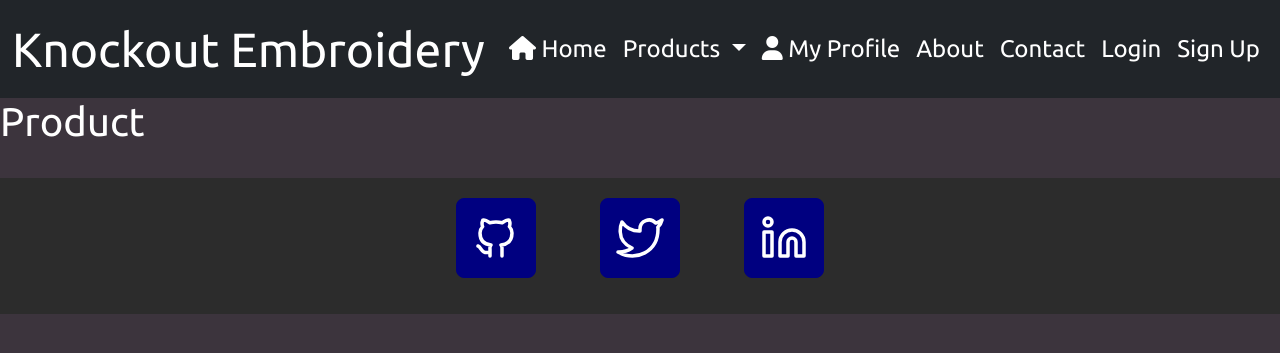
After one commit to ojalaw/knockout-embroidery-MP4, a Django app: page /products/ in a window 1280 px wide. The commit adds this page. Shown: the top 353 px of the page. Run offline with Django 5.2, Linux system fonts and the light colour scheme; some libraries are stand-ins or nearby versions.

Commit message:
Minor update to multiple files
added html files for product and review, added views and urls to facilitate the functionality of the pages.

```diff
--- a/knockout_embroidery/settings.py
+++ b/knockout_embroidery/settings.py
@@ -46,6 +46,7 @@ INSTALLED_APPS = [
 
     'home',
     'users',
+    'product',
 ]
 
 MIDDLEWARE = [
--- a/knockout_embroidery/urls.py
+++ b/knockout_embroidery/urls.py
@@ -17,6 +17,7 @@ Including another URLconf
 from django.contrib import admin
 from django.urls import path, include
 from home.views import home
+from product.views import product, review
 from django.contrib.auth import views as auth_views
 
 urlpatterns = [
@@ -25,4 +26,6 @@ urlpatterns = [
     path('users/', include('users.urls')),
     path('login/', auth_views.LoginView.as_view(template_name='users/login.html'), name='login'),
     path('logout/', auth_views.LogoutView.as_view(), name='logout'),
+    path('products/', product, name='product'),
+    path('reviews/', review, name='review'),
 ]
--- /dev/null
+++ b/product/templates/product/product.html
@@ -0,0 +1,5 @@
+{% extends 'base.html' %}
+
+{% block content %}
+   <h1>Product</h1>
+{% endblock %}
--- /dev/null
+++ b/product/templates/product/reviews.html
@@ -0,0 +1,5 @@
+{% extends 'base.html' %}
+
+{% block content %}
+   <h1>Reviews</h1>
+{% endblock %}
--- a/product/views.py
+++ b/product/views.py
@@ -1,3 +1,10 @@
 from django.shortcuts import render
+from .models import Product, Review
 
-# Create your views here.
+def product(request):
+    products = Product.objects.all()
+    return render(request, 'product/product.html', {'products': products})
+
+def review(request):
+    reviews = Review.objects.all()
+    return render(request, 'product/review.html', {'reviews': reviews})
--- a/templates/base.html
+++ b/templates/base.html
@@ -32,8 +32,8 @@
         </li>
 
         <li class="nav-item dropdown">
-          <a class="nav-link dropdown-toggle" role="button">
-           Clothing
+          <a class="nav-link dropdown-toggle" href="{% url 'product' %}" role="button">
+           Products
           </a>
           <ul class="dropdown-menu">
             <li><a class="dropdown-item" href=#>Tops</a></li>
```
